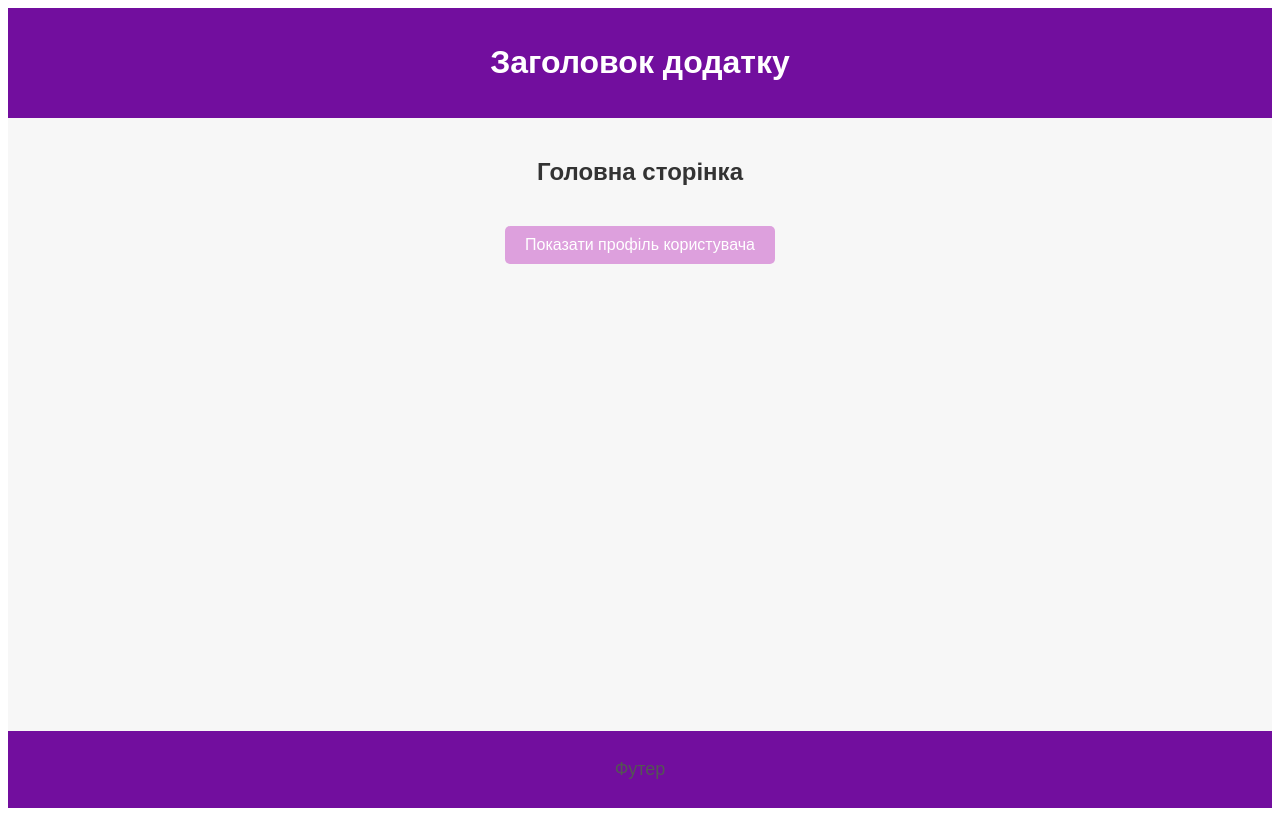
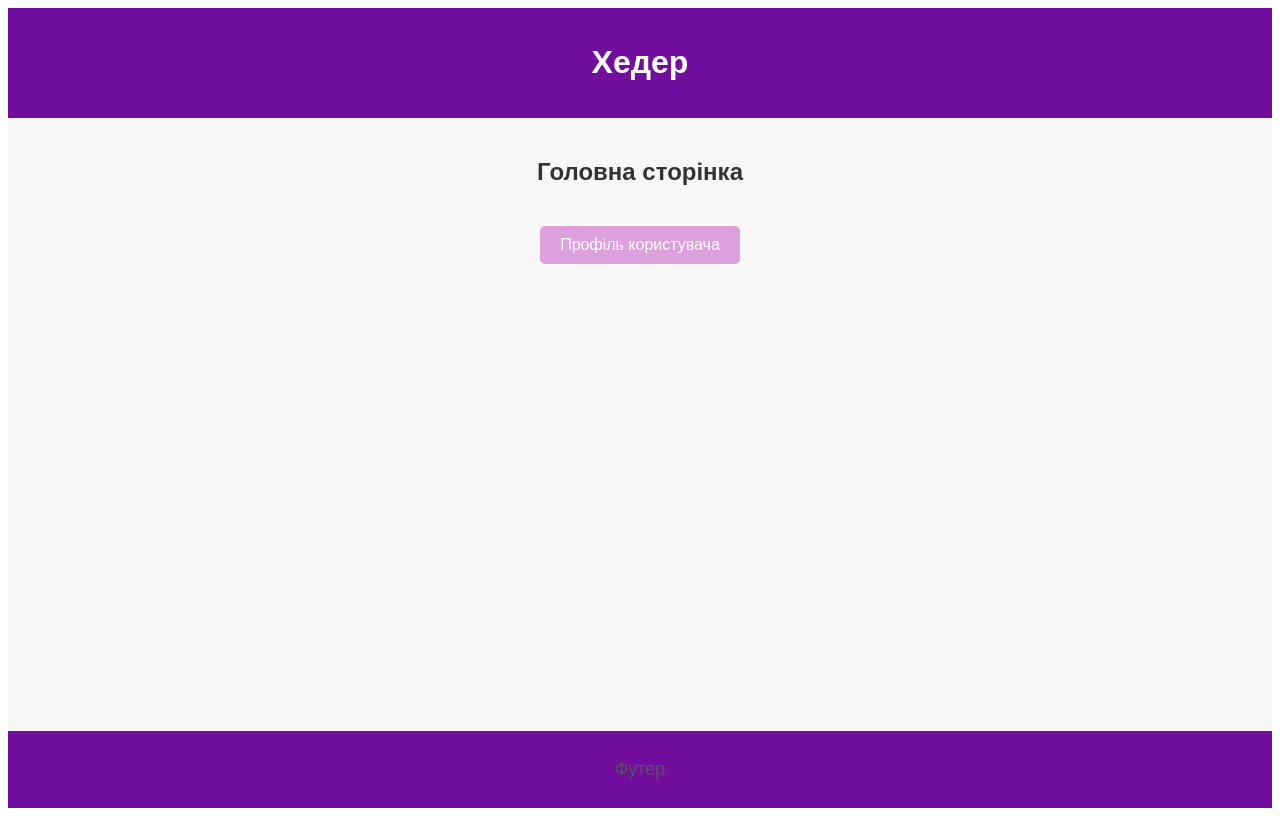
Before and after one commit to MaksimBoyko05/front-end-labs, a React (Create React App) app: page / in a window 1280 px wide. Built offline with nearby package versions, Linux system fonts and the light colour scheme.

Commit message:
edit some style

```diff
--- a/src/App.js
+++ b/src/App.js
@@ -23,7 +23,7 @@ export default function App() {
 			<main>
 				<h2>Головна сторінка</h2>
 				<button onClick={handleShowProfile}>
-					Показати профіль користувача
+					 Профіль користувача
 				</button>
 				{showUserProfile && (
 					<UserProfile fetchUserData={fetchUserData} />
--- a/src/components/Header.js
+++ b/src/components/Header.js
@@ -3,7 +3,7 @@ import React from "react";
 export default function Header() {
 	return (
 		<header>
-			<h1>Заголовок додатку</h1>
+			<h1>Хедер</h1>
 		</header>
 	);
 }
```
